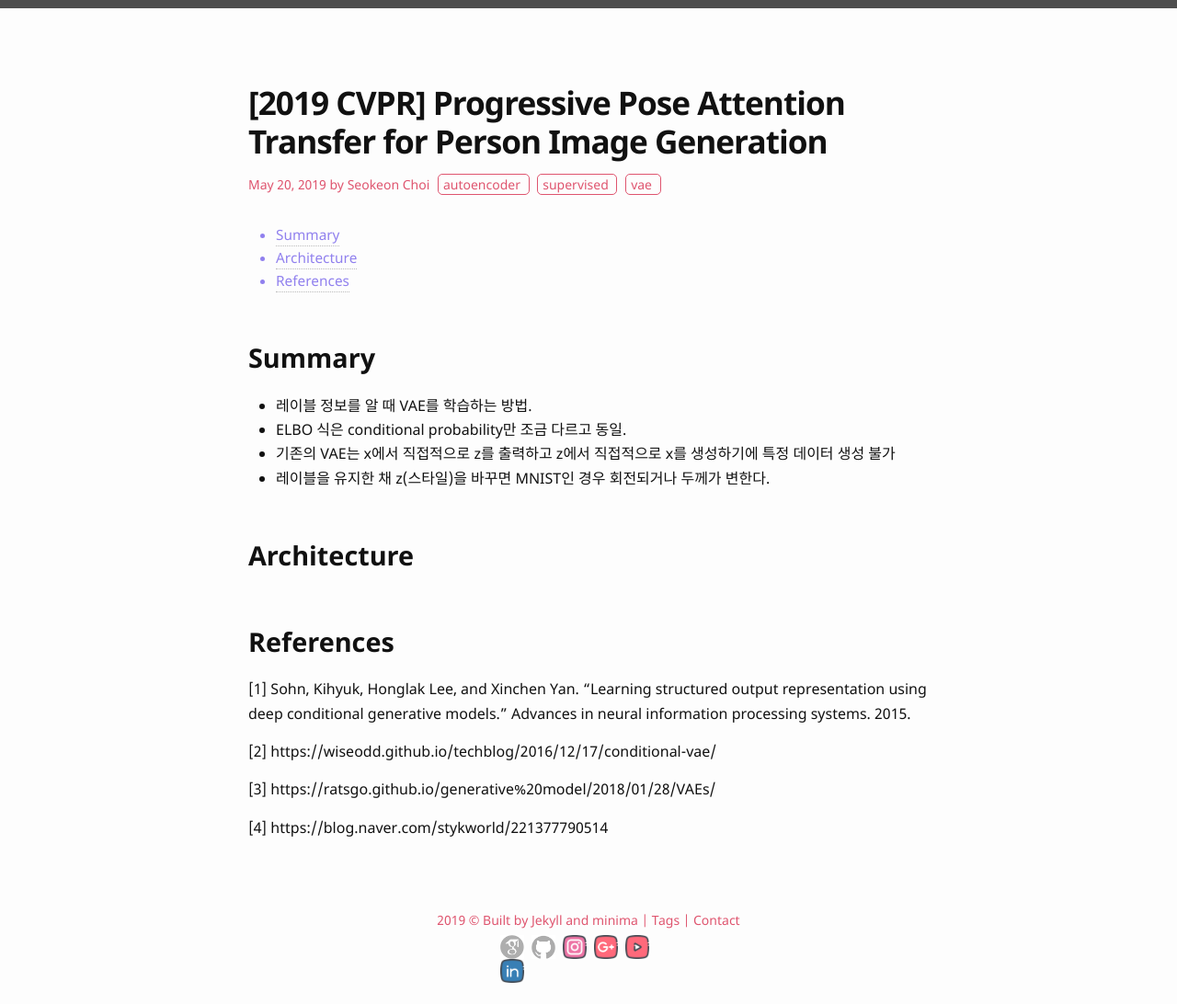
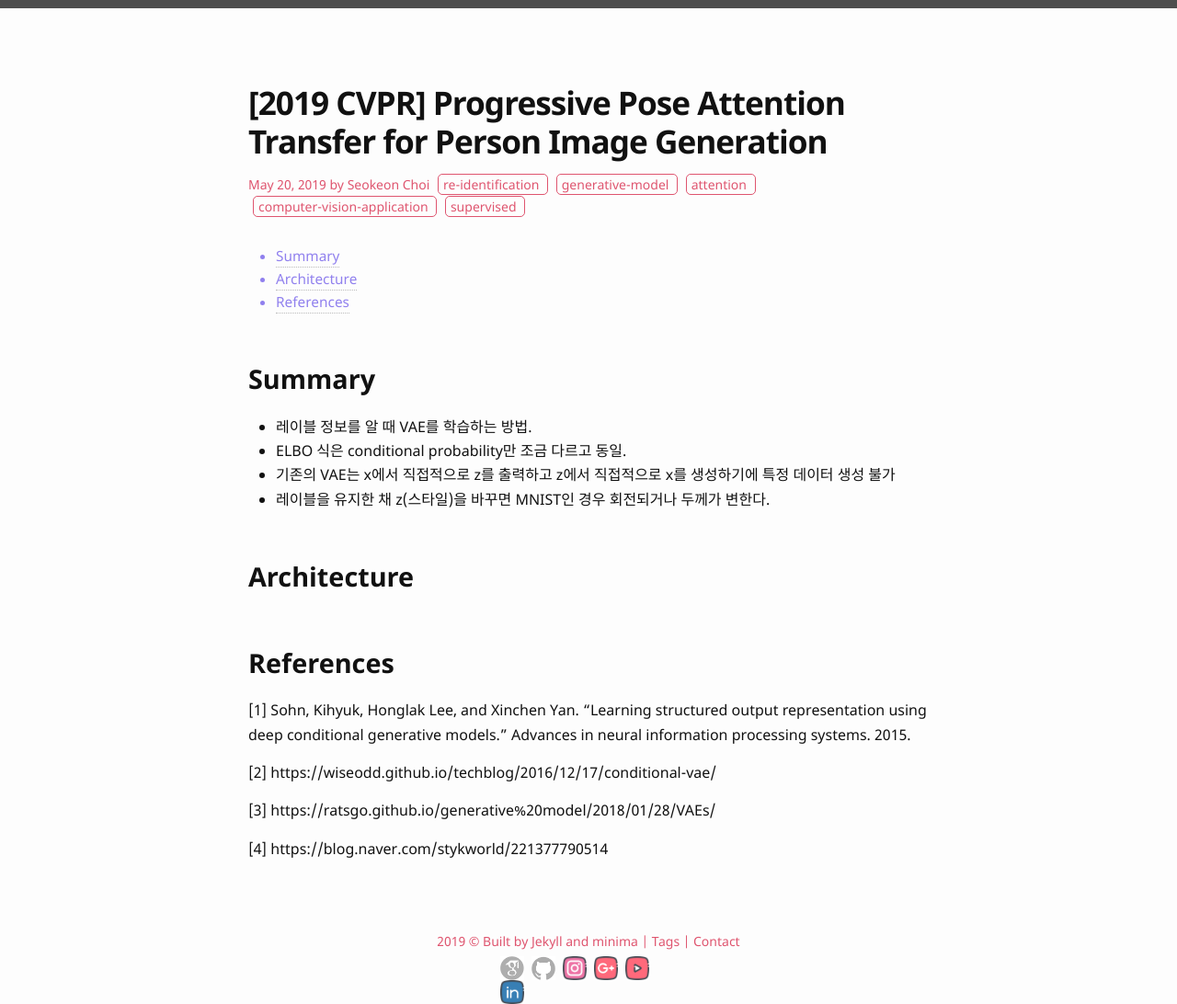
Before and after one commit to bismex/bismex.github.io, a Jekyll site: the page built from _posts/2019-05-21-PATB.md, in a window 1280 px wide and 1092 px high. Shown: the whole window at 92% size. Built offline with Jekyll 4.4.1, drawn with Linux system fonts in a browser that asks for light colours.

Commit message:
Update 2019-05-21-PATB.md

```diff
--- a/_posts/2019-05-21-PATB.md
+++ b/_posts/2019-05-21-PATB.md
@@ -2,7 +2,7 @@
 layout: post
 title: "[2019 CVPR] Progressive Pose Attention Transfer for Person Image Generation"
 date: 2019-05-20 23:18:00
-tags: autoencoder supervised vae
+tags: re-identification generative-model attention computer-vision-application supervised
 ---
 
 <!--more-->
```
